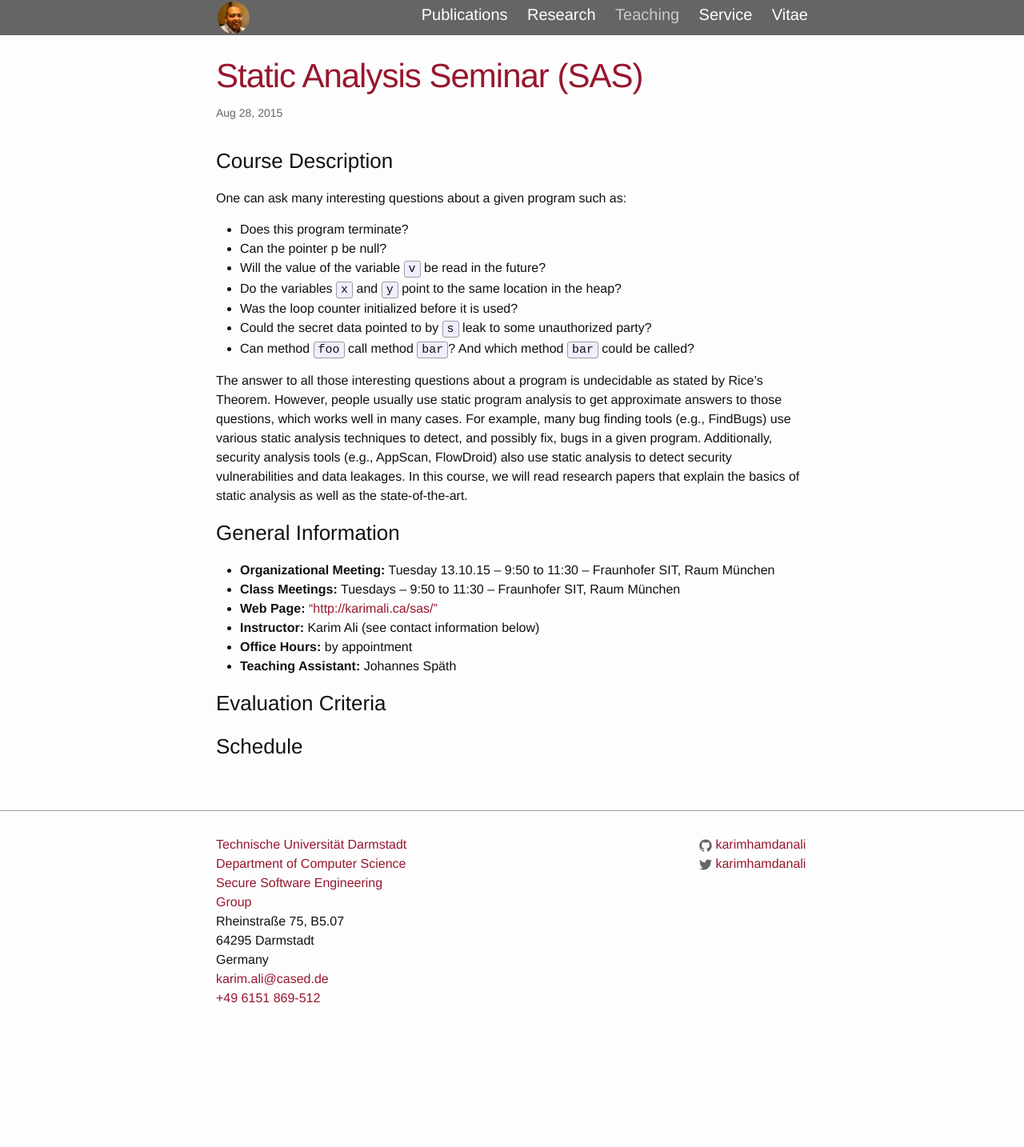
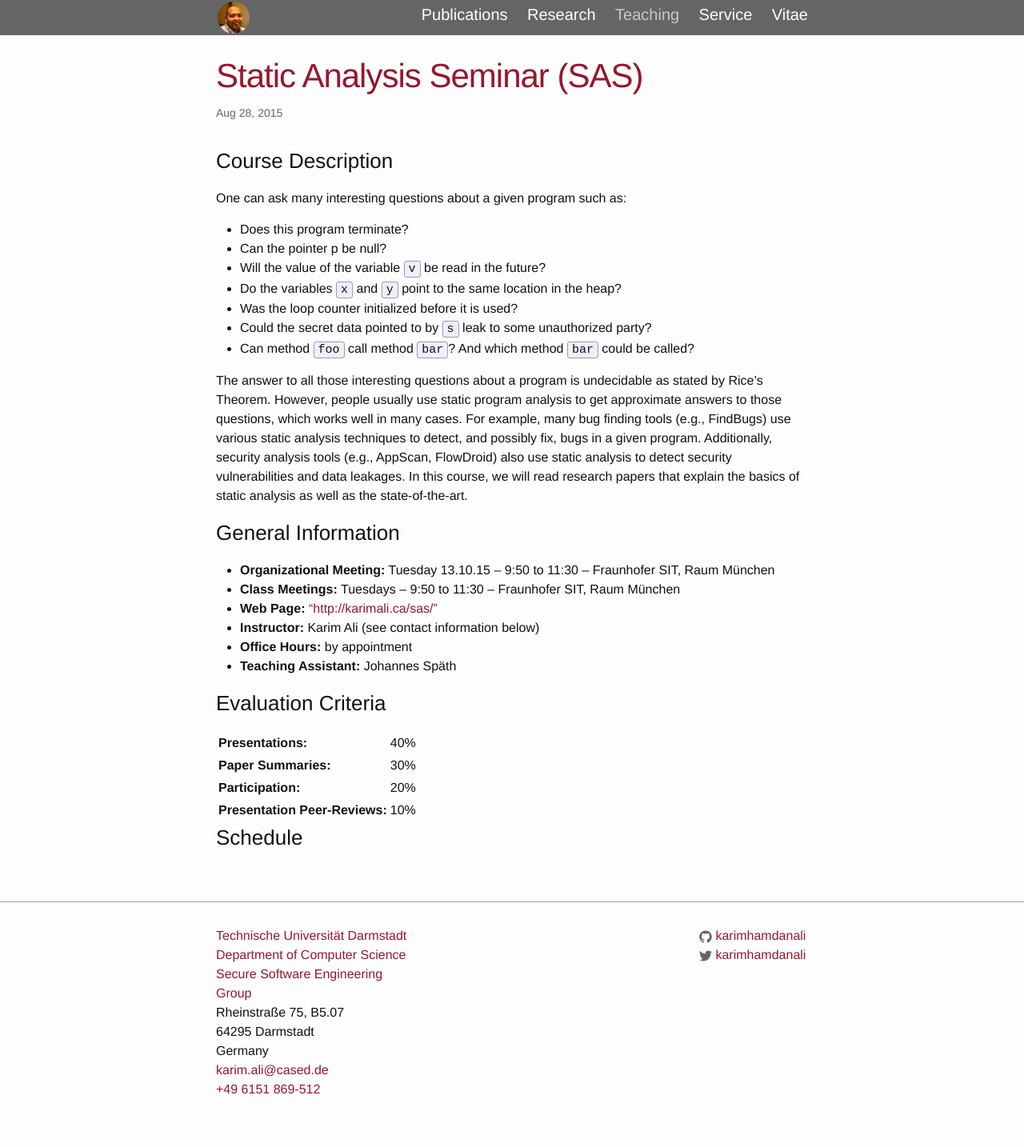
Before and after one commit to karimhamdanali/karimhamdanali.github.io, a Jekyll site: the page built from _posts/2015-08-28-sas.md, in a window 1280 px wide. Shown: the whole page at 80% size. Built offline with Jekyll 4.4.1, drawn with Linux system fonts in a browser that asks for light colours; before the commit the page ends 1320 px from its top, so only the background shows below that.

Commit message:
more information about the SAS course

```diff
--- a/_posts/2015-08-28-sas.md
+++ b/_posts/2015-08-28-sas.md
@@ -32,8 +32,13 @@ the basics of static analysis as well as the state-of-the-art.
 * **Instructor:** Karim Ali (see contact information below)
 * **Office Hours:** by appointment
 * **Teaching Assistant:** Johannes Späth
+<p></p>
 
 ### Evaluation Criteria ###
 
+| **Presentations:**                | 40% |
+| **Paper Summaries:**              | 30% |
+| **Participation:**                | 20% |
+| **Presentation Peer-Reviews:**    | 10% |
 
 ### Schedule ###
```
